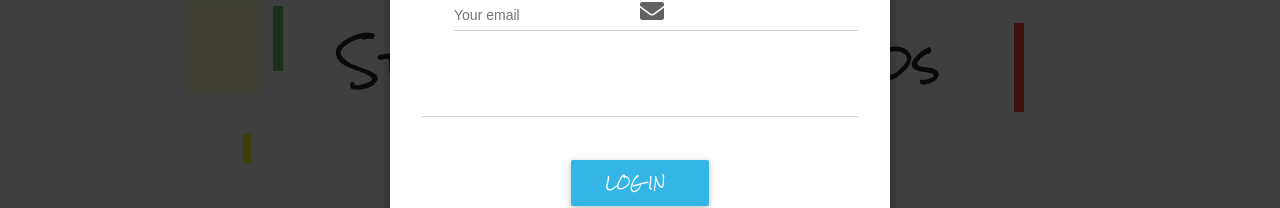
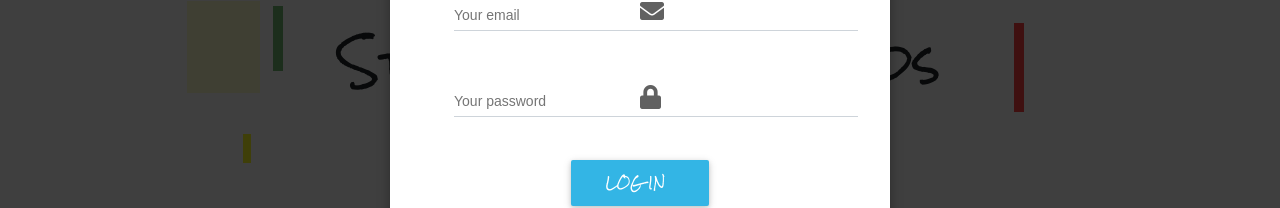
Before and after one commit to amandar8/stroke-with-friends, a React (Create React App) app in the folder client/: page / in a window 1280 px wide. Both pictures are taken after a click on the button "LOG IN". Shown: the part 220-428 px from the top of the page. Built offline with nearby package versions, Linux system fonts and the light colour scheme; no server answers; some icons are missing.

Commit message:
Spoofing user login

```diff
--- a/client/src/Login.js
+++ b/client/src/Login.js
@@ -79,7 +79,6 @@ class LoginModal extends Component{
     event.preventDefault();
     let existingUser = {};
     existingUser.username = this.state.username;
-    existingUser.password = this.state.password;
 
     fetch(`/users/username/${this.state.username}`, {
         method: 'GET',
@@ -91,8 +90,12 @@ class LoginModal extends Component{
         referrer: "no-referrer",
     })
     .then(res => res.json())
+    .then((userData) => {
+        document.getElementById('close-modal').click();
+        return userData;
+    })
     .then(userData => {
-        this.props.activeUser(userData);
+        this.props.activateUser(userData);
     })
     .catch(error => console.error('Error:', error));
 
@@ -143,9 +146,10 @@ class LoginModal extends Component{
                                 </div>
 
                                 <div className="md-form form-sm mb-4">
+                                <i className="fa fa-lock prefix"></i>
                                     <input type="password" id="login_password" className="form-control form-control-sm validate"
                                     name="password" autoComplete="new-password" value={this.state.password} onChange={this.onChange}/>
-                                    <label data-error="wrong" data-success="right" htmlFor="login_password"><i className="fa fa-lock prefix">Your password</i></label>
+                                    <label data-error="wrong" data-success="right" htmlFor="login_password">Your password</label>
                                 </div>
                                 <div className="text-center mt-2">
                                     <button className="btn btn-info" >Log in <i className="fa fa-sign-in ml-1"></i></button>
```
